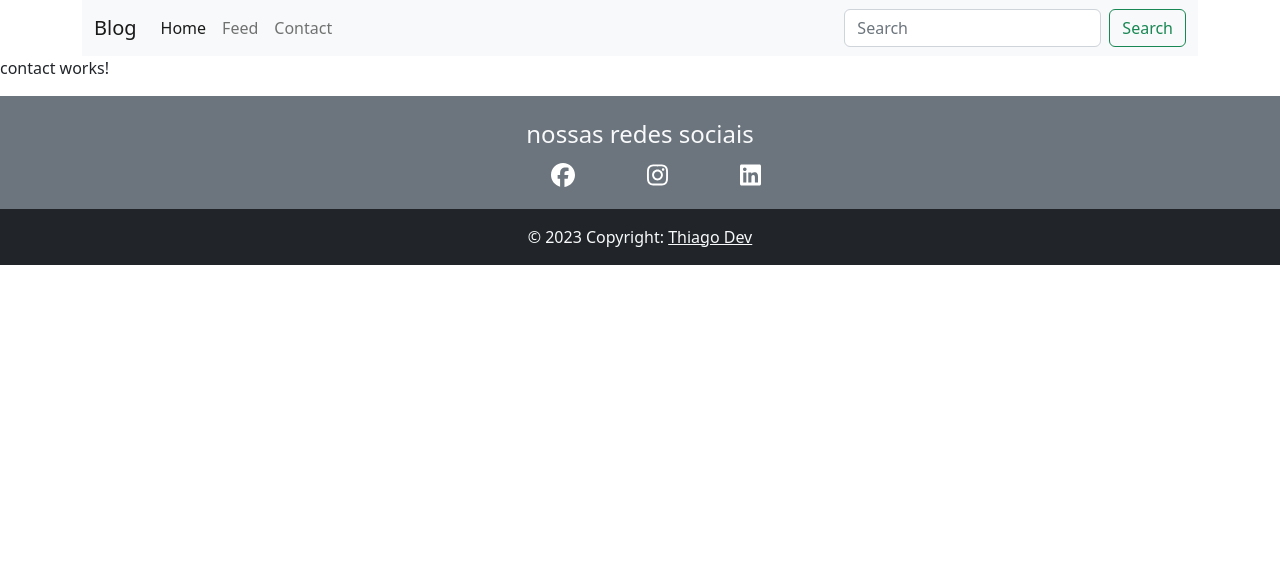
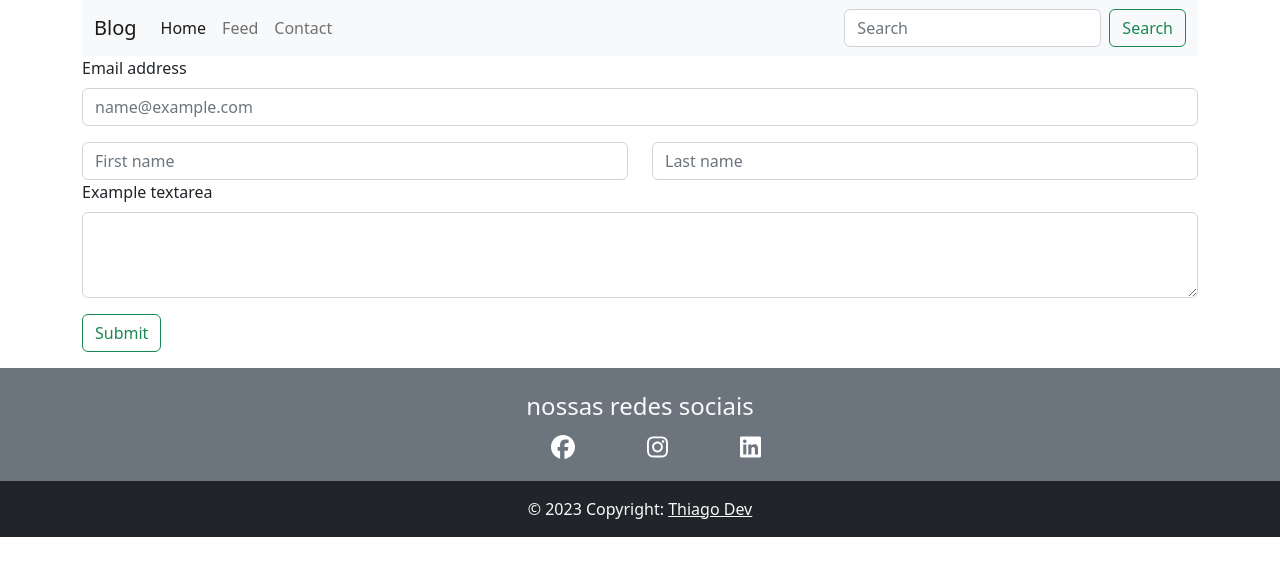
Before and after one commit to tfalc/Angular-Blog, an Angular app in the folder frontend/blog/: page /contact in a window 1280 px wide. Shown: the top 576 px of the page. Built offline with nearby package versions, Linux system fonts and the light colour scheme.

Commit message:
feat: create contact form

```diff
--- a/frontend/blog/src/app/contact/contact.component.html
+++ b/frontend/blog/src/app/contact/contact.component.html
@@ -1 +1,21 @@
-<p>contact works!</p>
+<div class="container mb-3">
+  <div class="mb-3">
+    <label for="exampleFormControlInput1" class="form-label">Email address</label>
+    <input type="email" class="form-control" id="exampleFormControlInput1" placeholder="name@example.com">
+  </div>
+  <div class="row">
+    <div class="col">
+      <input type="text" class="form-control" placeholder="First name" aria-label="First name">
+    </div>
+    <div class="col">
+      <input type="text" class="form-control" placeholder="Last name" aria-label="Last name">
+    </div>
+  </div>
+  <div class="mb-3">
+    <label for="exampleFormControlTextarea1" class="form-label">Example textarea</label>
+    <textarea class="form-control" id="exampleFormControlTextarea1" rows="3"></textarea>
+  </div>
+  <div class="col-12">
+    <button type="submit" class="btn btn-outline-success">Submit</button>
+  </div>
+</div>
```
